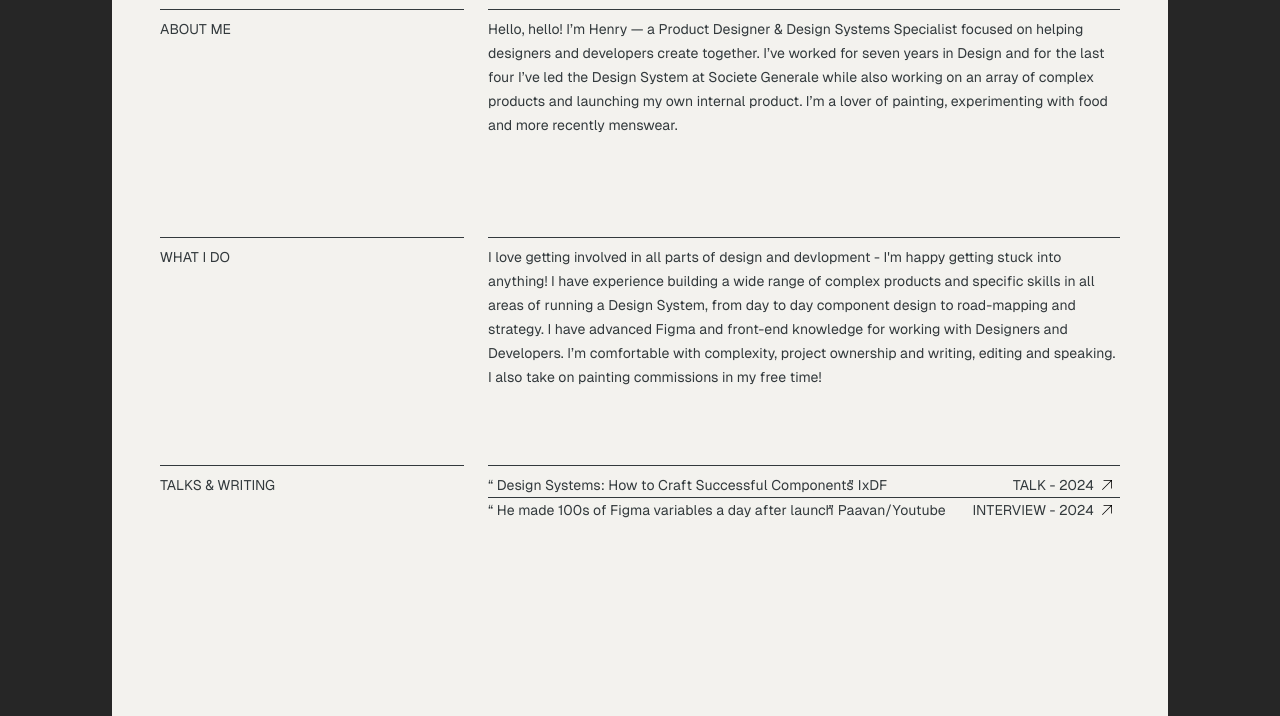
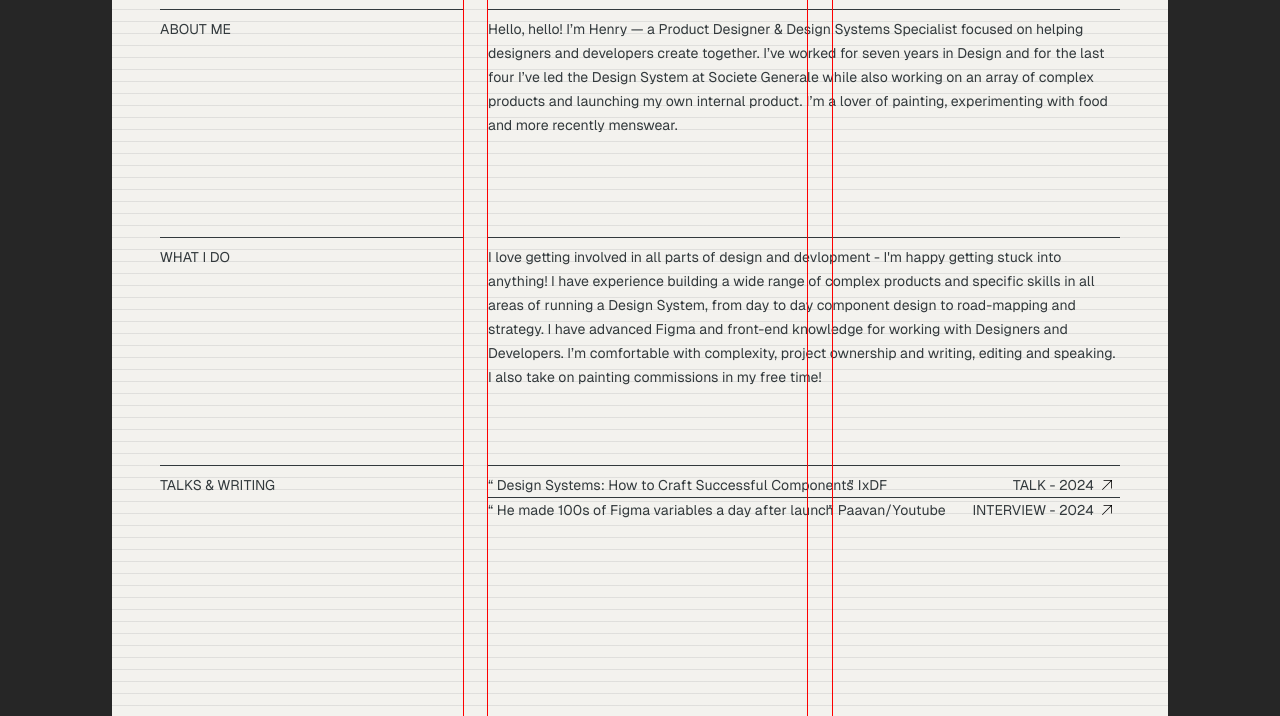
Before and after one commit to henrydaggett/dotcom, a plain HTML site: page index.html in a window 1280 px wide. Shown: the part 315-1031 px from the top of the page. Drawn offline with Linux system fonts and the light colour scheme; a script that the page names is missing.

Commit message:
Update index.html

```diff
--- a/index.html
+++ b/index.html
@@ -27,7 +27,7 @@
   </head>
 
   <body>
-    <!-- <div class="grid-display" style="z-index: 2; pointer-events: none"></div> -->
+    <div class="grid-display" style="z-index: 2; pointer-events: none"></div>
     <main class="grid">
       <div style="grid-area: a">
         <h1>Henry<br />Daggett</h1>
```
